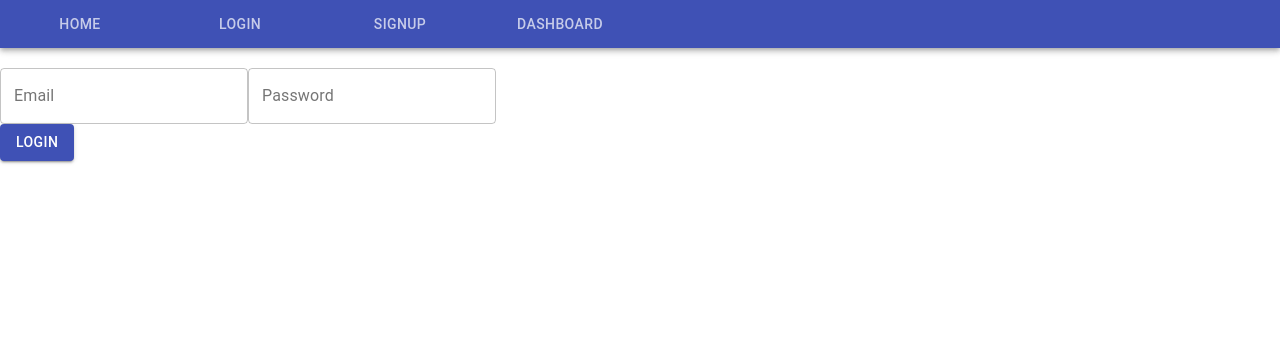
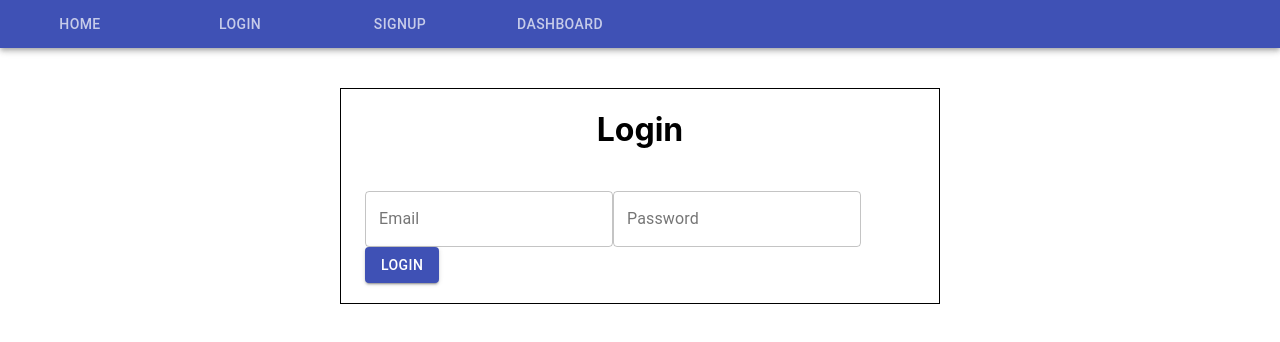
Before and after one commit to suejinkim20/clear-bill, a React (Create React App) app in the folder client/: page /login in a window 1280 px wide. Shown: the top 342 px of the page. Built offline with nearby package versions, Linux system fonts and the light colour scheme.

Commit message:
fixed formatting on login form

```diff
--- a/client/src/pages/Login.js
+++ b/client/src/pages/Login.js
@@ -1,9 +1,24 @@
 import React from 'react';
-import { Box, TextField, Button } from '@material-ui/core';
+import { Box, Button, Container, TextField } from '@material-ui/core';
+
+// const useStyles = makeStyles((theme) => ({
+//   root: {
+//     '& > *': {
+//       margin: theme.spacing(1),
+//       width: '25ch',
+//     },
+//   },
+// }));
 
 export default function Login() {
-    return (
-        <Box component="span" label="Login" m={1}>
+//   const classes = useStyles();
+
+  return (
+    <div>
+    <br></br>
+    <br></br>
+    <Container maxWidth="sm" style={{border: '1px solid'}}><h1 style={{textAlign: "center"}} >Login</h1>
+    <Box component="span" label="Login" m={1}>
         <form noValidate autoComplete="off">
             <TextField id="outlined-basic" label="Email" variant="outlined" />
             <TextField id="outlined-basic" label="Password" variant="outlined" />
@@ -11,6 +26,9 @@ export default function Login() {
         <Button variant="contained" color="primary">
             Login
         </Button>
-        </Box>
+        <br></br>
+        <br></br>
+    </Box></Container>
+    </div>
     )
 }
```
